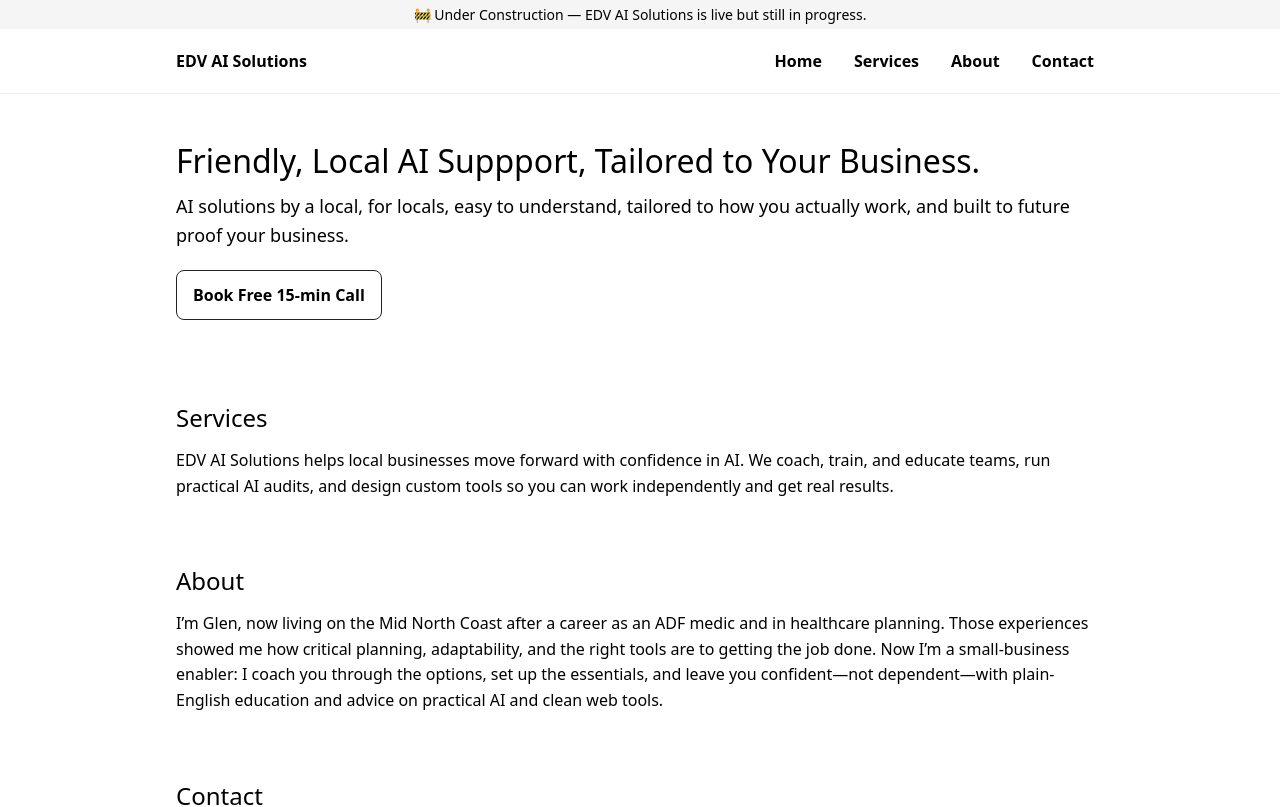
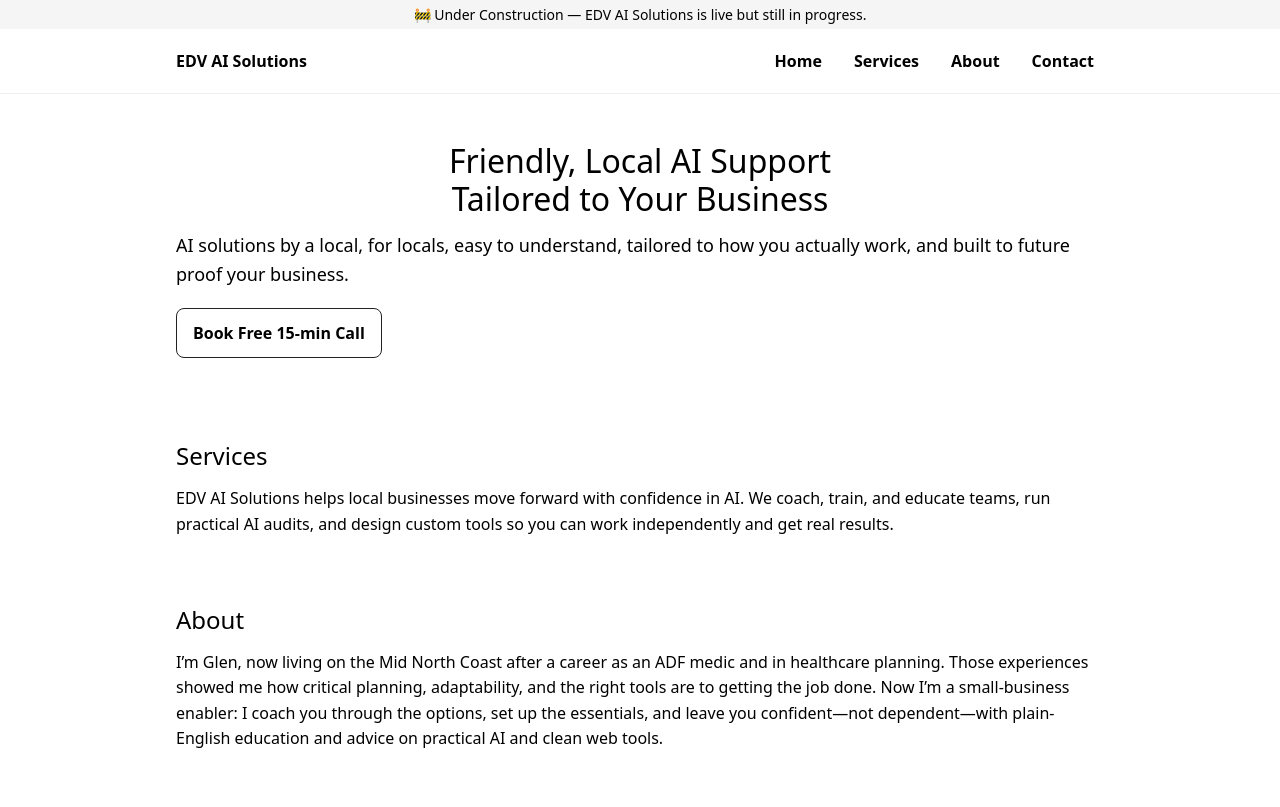
Before and after one commit to Hoppy17/edv-ai-site, a React (Vite) app: page / in a window 1280 px wide. Shown: the top 807 px of the page. Built offline with nearby package versions, Linux system fonts and the light colour scheme.

Commit message:
Stack hero tagline into two lines using Tailwind classes for readability
Updated the Hero component's heading to improve clarity and formatting.

```diff
--- a/src/components/Hero.tsx
+++ b/src/components/Hero.tsx
@@ -11,8 +11,13 @@ export default function Hero() {
         scrollMarginTop: 72
       }}
     >
-      <h1 style={{ fontSize: 32, lineHeight: 1.2, marginBottom: 12 }}>
-        Friendly, Local AI Suppport, Tailored to Your Business.
+      <h1
+        className="text-center leading-tight mb-3"
+        style={{ fontSize: 32, lineHeight: 1.2, marginBottom: 12 }}
+      >
+        Friendly, Local AI Support
+        <br />
+        Tailored to Your Business
       </h1>
       <p style={{ fontSize: 18, lineHeight: 1.6, marginBottom: 20 }}>
        AI solutions by a local, for locals, easy to understand, tailored to how you actually work, and built to future proof your business.
```
